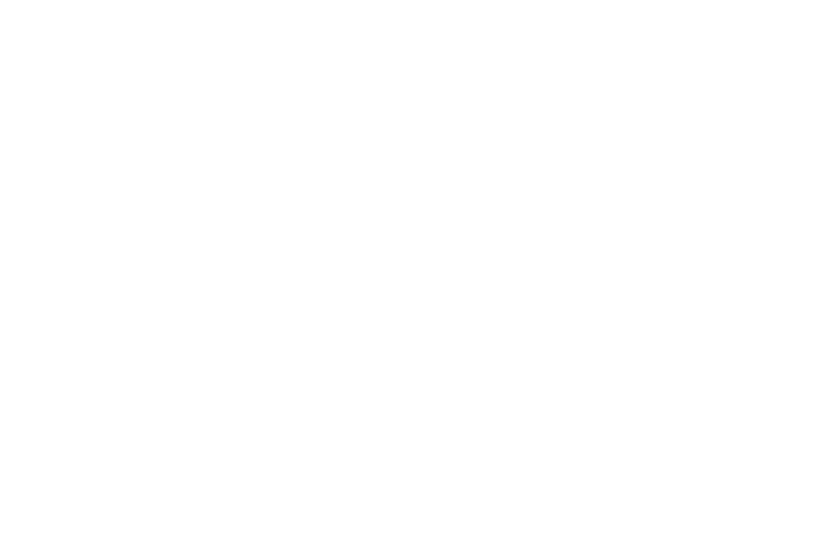
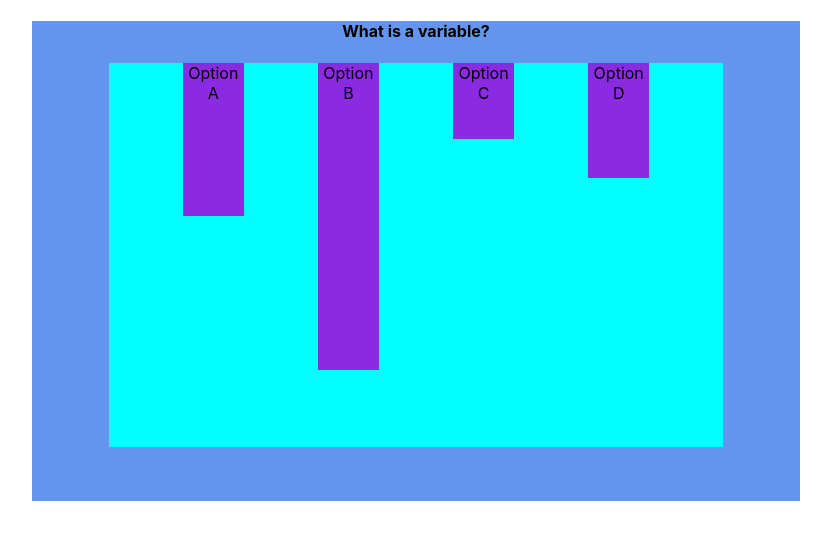
Before and after one commit to moses-netshitangani/video-forum, a React (Create React App) app: page /stats in a window 1280 px wide. Shown: the top 540 px of the page, without its empty margins (224-1055 px from the left). Built offline with nearby package versions, Linux system fonts and the light colour scheme.

Commit message:
updated quiz

```diff
--- a/src/App.js
+++ b/src/App.js
@@ -1,6 +1,6 @@
 import {BrowserRouter as Router, Switch, Route} from 'react-router-dom';
 import VideoForum from './components/videoforum';
-import VideoQuiz from './components/videoquiz';
+import Stats from './components/stats';
 import './App.css';
 
 function App() {
@@ -10,7 +10,7 @@
         <div style={{minHeight: '50em'}}>
             <Switch>
               <Route path="/" exact component={VideoForum}></Route>
-              <Route path="/quiz" component={VideoQuiz}></Route>
+              <Route path="/stats" component={Stats}></Route>
             </Switch>
         </div>
       </Router>
--- a/src/components/quiz.js
+++ b/src/components/quiz.js
@@ -3,10 +3,8 @@
 
 const Quiz = props => {
 
-    // quiz feedback
-    const [showCorrect, onShowCorrect] = useState('false');
-    const [showIncorrect, onShowIncorrect] = useState('false');
-    const [showFb, onShowFb] = useState('false');
+    // quiz answer
+    let selectedAns = '';
     const [lock, onLock] = useState('false');
 
     // quiz logic
@@ -17,29 +15,20 @@
     }
 
     const checkAnswer = num => {
-            if(quizComp.correct === quizComp.options[num - 1])
+
+        for(let i = 1; i < 5; i++)
+        {
+            if(i === num)
             {
-                document.getElementById(`${num}`).className = 'option-img correct';
-
-                // show feedback
-                onShowFb('feedback green');
-                onShowCorrect('true');
+                document.getElementById(`${num}`).className = 'selected';
+                selectedAns = quizComp.options[num - 1];
             }
             else
             {
-                document.getElementById(`${num}`).className = 'option-img incorrect';
-
-                // show feedback
-                onShowFb('feedback red');
-                onShowIncorrect('true')
+                document.getElementById(`${i}`).className = 'false';
             }
-
-            // lock quiz
-            onLock('lock');
+        }
     }
-
-
-
 
     return(
         <div className={`quiz-cover ${props.cquiz}`}>
@@ -53,29 +42,37 @@
 
             {/* options */}
             <div className="option" onClick={() => {checkAnswer(1)}}>
-                <div className={`option-img`} id='1'></div>
+                <div className={`option-img`} >
+                    <div className='false' id='1'></div>
+                </div>
                 <p className="text">{quizComp.options[0]}</p>
             </div>
 
             <div className="option" onClick={() => {checkAnswer(2)}}>
-                <div className={`option-img`} id='2' ></div>
+                <div className={`option-img`} >
+                    <div className='false' id='2'></div>
+                </div>
                 <p className="text">{quizComp.options[1]}</p>
             </div>
 
             <div className="option" onClick={() => {checkAnswer(3)}}>
-                <div className={`option-img`} id='3' ></div>
+                 <div className={`option-img`} >
+                    <div className='false' id='3'></div>
+                </div>
                 <p className="text">{quizComp.options[2]}</p>
             </div>
 
             <div className="option" onClick={() => {checkAnswer(4)}}>
-                <div className={`option-img`} id='4' ></div>
+                <div className={`option-img`} >
+                    <div className='false' id='4'></div>
+                </div>
                 <p className="text">{quizComp.options[3]}</p>
             </div>
 
-            <div className={showFb}>
-                <h4 className={`right ${showCorrect}`}>Correct!</h4>
-                <h4 className={`wrong ${showIncorrect}`}>Correct Answer is {quizComp.correct}</h4>
+            <div className="submit-btn" onClick={() => {alert(selectedAns)}}>
+                Submit
             </div>
+
 
         </div>
     )
--- /dev/null
+++ b/src/components/stats.js
@@ -0,0 +1,26 @@
+import React, {useEffect, useState} from 'react';
+import '../style/stats.css';
+
+const Stats = props => {
+
+    return(
+        <div className={`stats-cover`}>
+
+            {/* question */}
+            <div className="question">
+                <h4>What is a variable?</h4>
+            </div>
+
+            {/* bars */}
+            <div className='bar-cover'>
+                <div className='bar a'>Option A</div>
+                <div className='bar b'>Option B</div>
+                <div className='bar c'>Option C</div>
+                <div className='bar d'>Option D</div>
+            </div>
+
+        </div>
+    )
+}
+
+export default Stats;
--- a/src/components/video.js
+++ b/src/components/video.js
@@ -13,21 +13,28 @@
     // ref to access the ReactPlayer
     const b = useRef(null);
 
+    // seek back to quiz
+    const seekBack = () => {
+        b.current.seekTo(7, 'seconds');
+    }
+
     // for quiz component
     // to control when to pause and take quiz
     const [play, onPlayChange] = useState(true);
 
-    // for quiz component
-    // onProgress test
     let oP = e => {
-        if(Math.floor(e.playedSeconds) === 7000)
-            onPlayChange(false);
+        if(Math.floor(e.playedSeconds) >= 7)
+        {
+            // onPlayChange(false);
+            // seekBack()
+        }
         else
         {
             if(!play)
                 onPlayChange(true);
         }
     }
+
 
     // process the time elapsed
     const processTime = t => {
@@ -56,7 +63,7 @@
     const getElapsed = () => {
         time = b.current.getCurrentTime();
         processTime(time);
-        return timeString;
+        alert(timeString);
     }
 
     return(
@@ -65,12 +72,11 @@
             width="100%" height="100%" style={{margin: '0 auto'}}
             onProgress={e => {oP(e)}} playing={play} loop
             // url="https://www.youtube.com/watch?v=O6P86uwfdR0" />
-            url="https://www.youtube.com/watch?v=YvkHPdsjQQs" />
+            url="https://www.youtube.com/watch?v=lIlMtVGI5Pg" />
 
-            <CopyToClipboard text={() => {getElapsed()}} onCopy={e => alert(e)}>
-                {/* <Button onClick={getElapsed} /> */}
-                <span>Shoot</span>
-            </CopyToClipboard>
+            {/* <CopyToClipboard text={timeString} onCopy={e => alert(e)}> */}
+                <Button onClick={getElapsed} />
+            {/* </CopyToClipboard> */}
         </div>
 
 
--- a/src/style/button.css
+++ b/src/style/button.css
@@ -7,7 +7,7 @@
     bottom: 0.5em;
     left: 25em;
     border-radius: 0.5em;
-    box-shadow: 0 0.188em 1.550em -0.525em rgb(109, 106, 106);
+    box-shadow: 0 0.188em 1.550em -0.525em rgb(73, 71, 71);
     transition: transform 0.5s;
 }
 
@@ -15,4 +15,5 @@
     cursor: pointer;
     transform: scale(1.05);
     background-color: rgba(61, 121, 250, 0.301);
+    color: rgb(46, 137, 255);
 }
--- a/src/style/quiz.css
+++ b/src/style/quiz.css
@@ -34,57 +34,21 @@
 }
 
 .option-img {
-    width: 12.5%;
+    width: 12%;
     max-height: 100%;
     border-radius: 0.75em;
-    border: 2px solid rgba(43, 122, 226, 0.644);
+    border: 2px solid rgba(43, 122, 226, 0.534);
     background-color: white;
+    padding: 0.2em;
 }
 
-.correct {
-    background-image: url('../imgs/correct.png');
-    background-position: center;
-    background-repeat: no-repeat;
-    background-size: contain;
-    /* width: 12.5%; */
-    /* max-height: 100%; */
+.selected {
+    background-color: rgba(43, 122, 226, 0.507);
+    width: 100%;
+    height: 100%;
+    border-radius: 0.5em;
 }
 
-.incorrect {
-    background-image: url('../imgs/incorrect.png');
-    background-position: center;
-    background-repeat: no-repeat;
-    background-size: cover;
-}
-
-
-.feedback {
-    background-color: rgba(94, 132, 182, 0.377);
-    border-radius: 0.5em;
-    width: 60%;
-    height: 8%;
-    margin: 0 auto;
-    padding-top: 0.75em;
-}
-
-.green {
-    border: 3px solid rgb(148, 255, 127);
-    background-color: rgba(0, 243, 0, 0.719);
-}
-
-.red {
-    border: 3px solid red;
-    /* background-color: rgb(151, 5, 5); */
-    background-color: rgba(255, 0, 0, 0.726);
-}
-
-.right {
-    color: rgb(20, 121, 0);
-}
-
-.wrong {
-    color: rgb(150, 0, 0);
-}
 
 .false {
     display: none;
@@ -95,6 +59,21 @@
     margin-top: 0.5em;
 }
 
+.submit-btn {
+    margin: 0 auto;
+    width: 50%;
+    height: 6%;
+    background-color: aqua;
+    border-radius: 0.8em;
+    padding: 0.75em;
+    transition: 0.5s;
+}
+
+.submit-btn:hover {
+    cursor: pointer;
+    transform: scale(0.95);
+}
+
 .lock {
     background-color: rgba(0, 255, 255, 0);
     width: 95%;
--- /dev/null
+++ b/src/style/stats.css
@@ -0,0 +1,38 @@
+.stats-cover {
+    margin: 0 auto;
+    width: 60%;
+    height: 30em;
+    background-color: cornflowerblue;
+}
+
+.bar-cover {
+    width: 80%;
+    height: 80%;
+    display: flex;
+    justify-content: space-evenly;
+    background-color: aqua;
+    margin: 0 auto;
+    /* position: relative; */
+}
+
+.bar {
+    width: 10%;
+    background-color: blueviolet;
+    display: block;
+}
+
+.a {
+    height: 40%;
+}
+
+.b {
+    height: 80%;
+}
+
+.c {
+    height: 20%;
+}
+
+.d {
+    height: 30%;
+}
```
